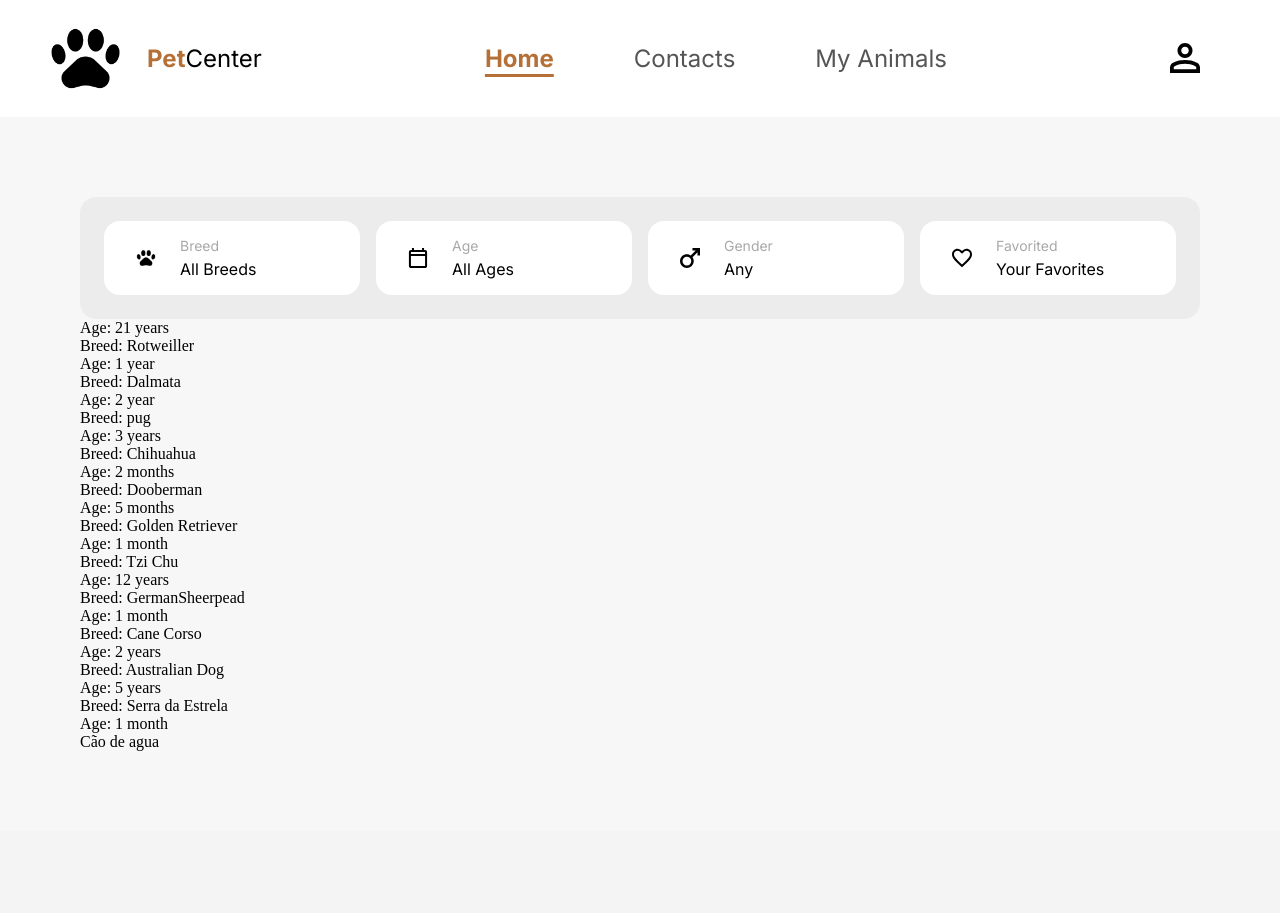
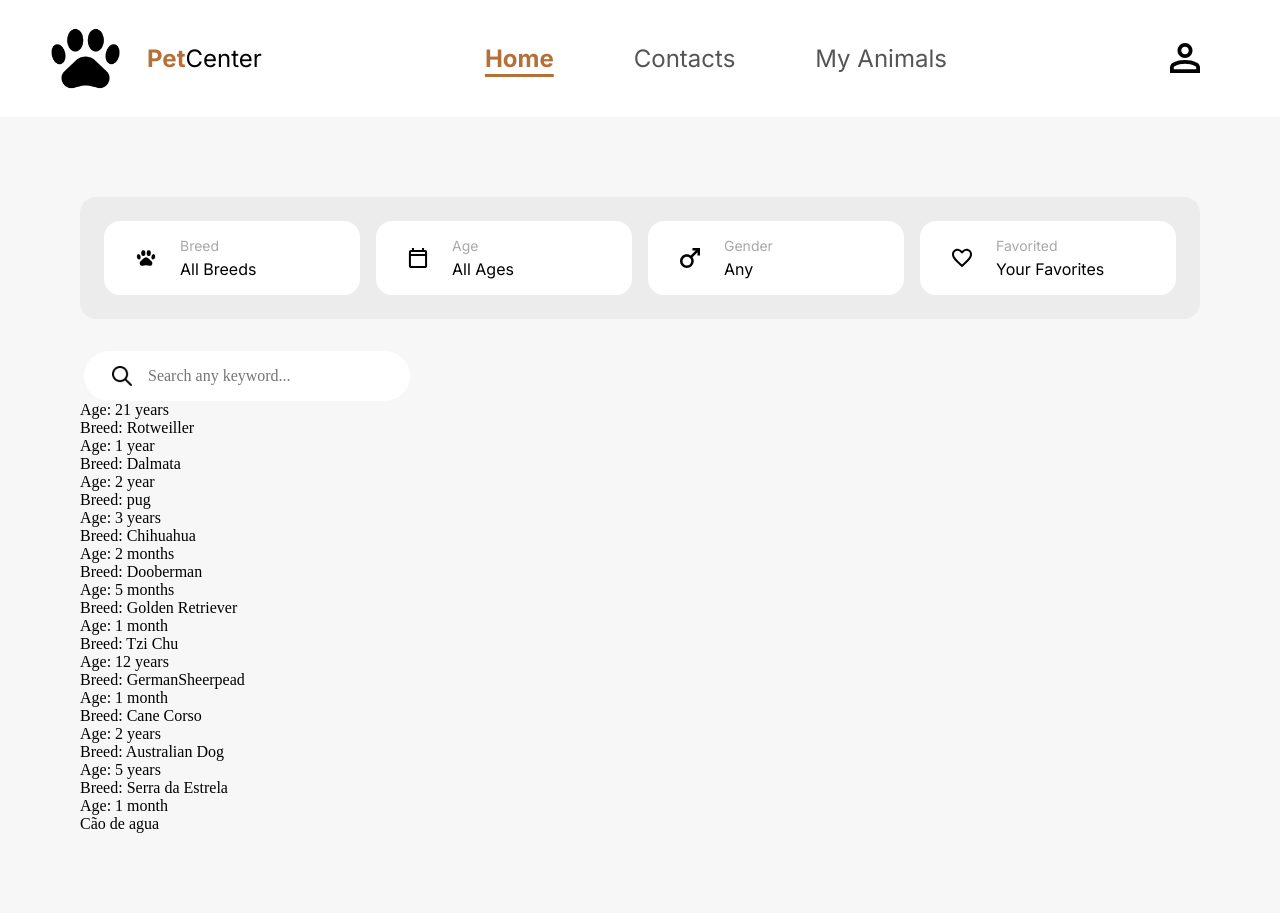
Before and after one commit to Linda0Sousa/petCenter, a Django app: template center/templates/center/feed.html in a window 1280 px wide. Before the commit the page ends 751 px from the top, so only its background shows below. Run offline with Django 5.2, Linux system fonts and the light colour scheme; the template is opened without the code that fills it, so the values that code supplies are empty.

Commit message:
new search imput for filter.

```diff
--- a/center/templates/center/feed.html
+++ b/center/templates/center/feed.html
@@ -13,6 +13,8 @@
 
         <div class="feed">
             {% include 'includes/filter.html' %}
+
+
             <div class="animals-photos">
                 <div class="photo-container">
                     <div class="photo-container-info">
--- a/static/css/filter.css
+++ b/static/css/filter.css
@@ -94,3 +94,27 @@
     transform: translateY(0);
     pointer-events: auto;
 }
+
+
+/*search bar*/
+.search-div{
+    display: flex;
+    align-items: center;
+    margin-top: 2rem;
+    margin-left: 2rem;
+}
+
+.search-icon{
+    margin-right: -3rem;
+    z-index: 1;
+    width: 20px;
+    height: 20px;
+}
+
+.search-input{
+    width: 30%;
+    padding: 1rem 1rem 1rem 4rem;
+    border: none;
+    border-radius: var(--big-radius);
+    background-color: var(--background-contrast-color);
+}
--- a/static/css/variables.css
+++ b/static/css/variables.css
@@ -18,6 +18,7 @@
     --text-large: 24px;
 
     --radius: 1rem;
+    --big-radius: 10rem;
 
     --body-color: #f7f7f7;
 }
--- a/templates/includes/filter.html
+++ b/templates/includes/filter.html
@@ -62,3 +62,8 @@
         </div>
     </div>
 </div>
+
+<div class="search-div">
+    <img src="{% static 'center/search.png' %}" alt="search-icon" class="search-icon">
+    <input type="text" class="search-input" placeholder="Search any keyword...">
+</div>
```
